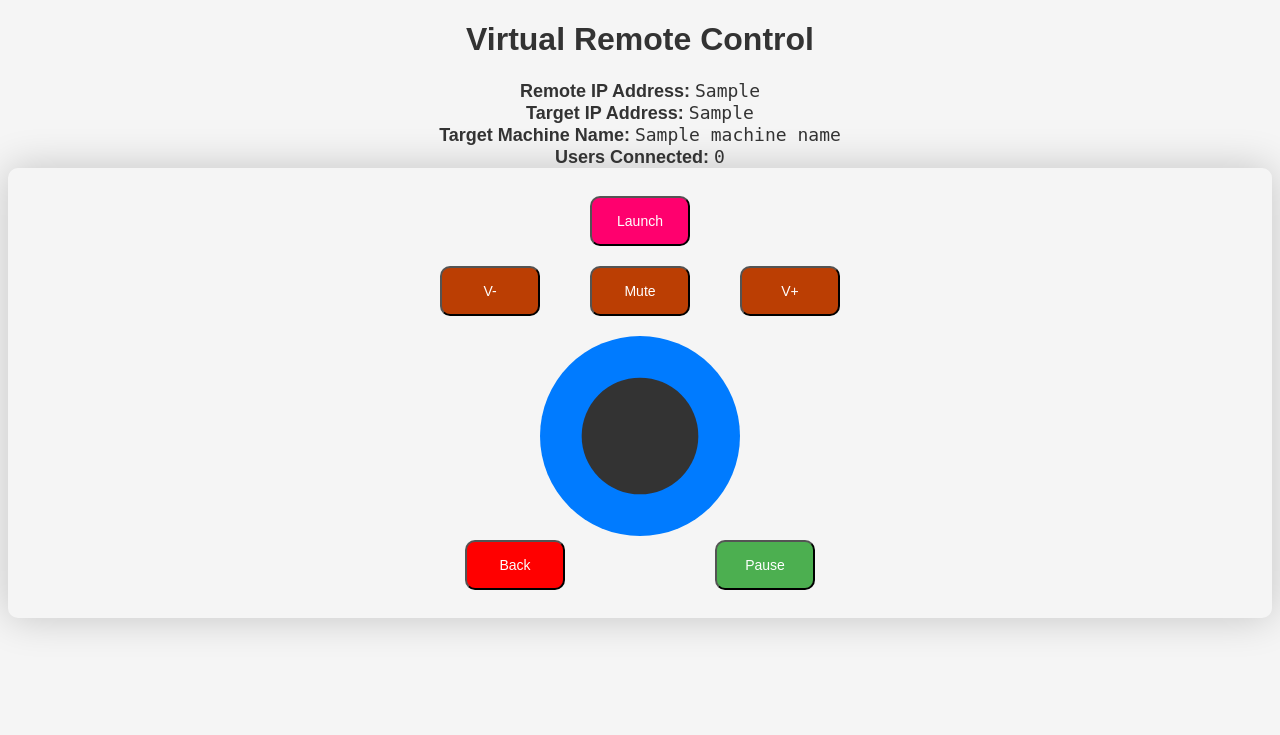
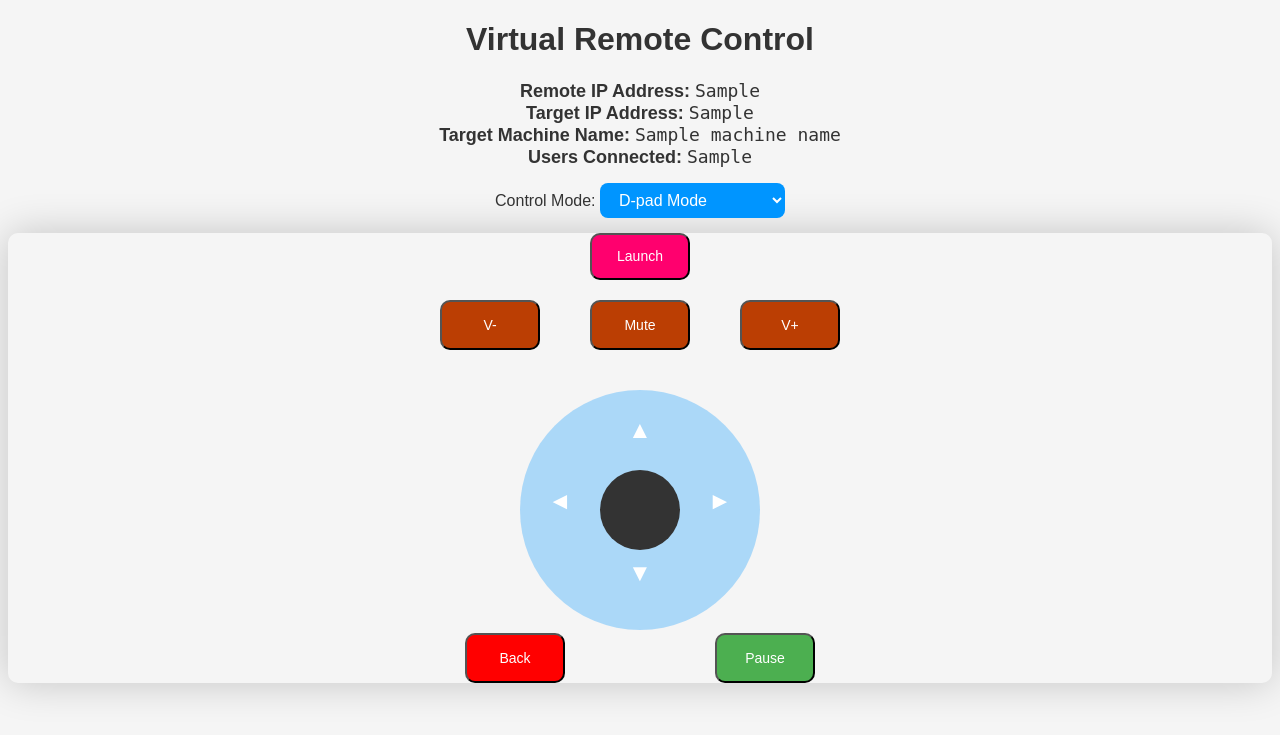
Before and after one commit to ad1107/virtual-remote-control, a Flask app: template templates/index.html in a window 1280 px wide. Shown: the top 735 px of the page. Run offline with Flask 3, Linux system fonts and the light colour scheme; the template is opened without the code that fills it: most values are stand-ins (such as "Sample title", 1, 10 or a date in 2020); parts of the project's set-up code (start-up, migrations or seed data) failed here and were passed over.

Commit message:
complete rewrite. with new modes, requirements, new build file,...

```diff
--- a/main.py
+++ b/main.py
@@ -1,29 +1,48 @@
-import argparse  # Flag support
-import logging  # Disable logs
-import socket  # Web support
-import sys  # Supress output
-import webbrowser  # Launch YouTube TV
+import argparse
+import logging
+import socket
+import sys
+import webbrowser
+import pyautogui
+from colorama import init, Fore, Style, Back
+from flask import Flask, render_template, request, jsonify
+import time
 
-import pyautogui  # Control system
-from colorama import init, Fore, Style, Back  # Text color support
-from flask import Flask, render_template, request, jsonify  # Web support
-
-# Initialize colorama (only required once)
 init(autoreset=True)
 
 print(Fore.WHITE + Style.BRIGHT + Back.BLUE + "Virtual Remote Control" + Style.RESET_ALL)
 print(Fore.CYAN + "Press Ctrl-C at any time to stop the program." + Style.RESET_ALL)
 
-# Define and parse command-line arguments
 parser = argparse.ArgumentParser(description="Virtual Remote Control")
 parser.add_argument("--track", action="store_true", help="Enable tracking mode")
 parser.add_argument("--ip", action="store_true", help="Enable IP Viewing mode")
 args = parser.parse_args()
 
-# Disable unnecessary logs
 log = logging.getLogger('werkzeug')
 log.setLevel(logging.ERROR)
 
+# --- Improved User Counting Logic ---
+USER_TIMEOUT_SECONDS = 5 * 60  # e.g., 5 minutes for a user to be considered active
+
+# The global 'connected' dictionary will store IP addresses and their last seen timestamp.
+# The global 'connected_users' will store the count of currently active users.
+# These are initialized later, before the Flask app routes.
+
+def _update_and_get_active_users_count():
+    global connected, connected_users
+    current_time = time.time()
+
+    # Filter out timed-out users
+    active_clients_now = {
+        ip: last_seen
+        for ip, last_seen in connected.items()
+        if (current_time - last_seen) < USER_TIMEOUT_SECONDS
+    }
+
+    connected = active_clients_now  # Update the global 'connected' dictionary
+    connected_users = len(connected)  # Update the global 'connected_users' count
+    return connected_users
+# --- End of Improved User Counting Logic ---
 
 def check_internet():
     try:
@@ -45,50 +64,64 @@
         return None
 
 
-# No Internet connection
 if not check_internet():
     print(Fore.RED + "An error has occurred. Please check your Internet connection." + Style.RESET_ALL)
     input(Fore.YELLOW + "Press any key to exit..." + Style.RESET_ALL)
     sys.exit(1)
 
-# Call the function to get the local IP address
 local_ip = get_local_ip()
-
-# Check if local IP is available
 if local_ip is None:
     print(Fore.RED + "An error has occurred. Local IP address not found" + Style.RESET_ALL)
     input(Fore.YELLOW + "Press any key to exit..." + Style.RESET_ALL)
     sys.exit(1)
 
-# Initialize web app
-app = Flask(__name__)
+app = Flask(__name__, static_url_path='', static_folder='templates')
 
-# Dictionary to track connected users by IP address
-connected = {}
-
-# Count connected users so far (not active users)
-connected_users = 0
+connected = {}  # Stores {'ip_address': last_seen_timestamp}
+connected_users = 0 # Stores the count of active users
 
 
 @app.route('/')
 def home():
-    return render_template('index.html', remote_ip=request.remote_addr, local_ip=local_ip,
-                           connected_users=connected_users, machine_name=socket.gethostname())
+    global connected # To update client's last_seen time
+    # connected_users is updated by _update_and_get_active_users_count
+
+    client_ip = request.remote_addr
+    current_time = time.time()
+
+    # Determine if this client was previously active (for logging purposes)
+    was_previously_active = False
+    if client_ip in connected:
+        if (current_time - connected[client_ip]) < USER_TIMEOUT_SECONDS:
+            was_previously_active = True
+
+    # Record this client's access time
+    connected[client_ip] = current_time
+
+    current_active_users_count = _update_and_get_active_users_count()
+
+    if args.ip:
+        if not was_previously_active: # Log if new or re-activated after timeout
+            print(Fore.GREEN + f"Client connected/re-activated: {client_ip}" + Style.RESET_ALL)
+        print(Fore.BLUE + f"Total active users: {current_active_users_count}" + Style.RESET_ALL)
+        # For debugging, you can print all active IPs:
+        # print(Fore.MAGENTA + f"Active IPs: {list(connected.keys())}" + Style.RESET_ALL)
+
+    return render_template('index.html', remote_ip=client_ip, local_ip=local_ip,
+                           connected_users=current_active_users_count, machine_name=socket.gethostname())
 
 
 @app.route('/get_connected_users')
 def get_connected_users():
-    # Replace this with the actual logic to calculate connected_users
-    return jsonify(connected_users=connected_users)
+    # Ensure the count is up-to-date by cleaning up timed-out users
+    current_active_users_count = _update_and_get_active_users_count()
+    return jsonify(connected_users=current_active_users_count)
 
 
-# Define a route to receive AJAX requests from the virtual d-pad on the phone
 @app.route('/control', methods=['POST'])
 def control():
-    # Get the direction sent from the phone
     direction = request.form['direction']
 
-    # Map the direction to corresponding arrow keys
     arrow_keys = {
         'up': 'up',
         'down': 'down',
@@ -103,17 +136,15 @@
         'launch': ''
     }
 
-    # Press the corresponding arrow key
     global connected_users
     if direction in arrow_keys:
         if direction == 'launch':
-            webbrowser.open("https://youtube.com/tv")  # Launch the website.
+            webbrowser.open("https://youtube.com/tv")
         else:
             pyautogui.press(arrow_keys[direction])
 
             remote_ip = request.remote_addr
 
-            # Check if the user is connected and print the message accordingly
             if args.ip:
                 if remote_ip not in connected:
                     print(f"IP: {remote_ip} has connected")
--- /dev/null
+++ b/requirements.txt
@@ -0,0 +1,4 @@
+Flask==2.3.3
+Werkzeug==2.3.7
+pyautogui==0.9.53
+colorama==0.4.4
--- a/templates/index.html
+++ b/templates/index.html
@@ -4,234 +4,88 @@
     <meta charset="UTF-8">
     <meta name="viewport" content="width=device-width, initial-scale=1.0, maximum-scale=1.0, user-scalable=no">
     <title>Virtual Remote Control</title>
-    <style>
-        .stop-scrolling {
-            height: 100%;
-            overflow: hidden;
-        }
-
-        /* avoid double tap zooming */
-        * {
-            touch-action: manipulation;
-        }
-
-        /* Global button scaling variables */
-        :root {
-            --button-size: 60px; /* Adjust the button size here */
-            --container-height: 450px; /* Adjust the container height here */
-            --dark-mode-bg: #595959; /* Dark mode background color */
-            --dark-mode-text: #fff; /* Dark mode text color */
-            --light-mode-bg: #f5f5f5; /* Light mode background color */
-            --light-mode-text: #333; /* Light mode text color */
-        }
-
-        /* Dark mode styles */
-        @media (prefers-color-scheme: dark) {
-            body {
-                background-color: var(--dark-mode-bg);
-                color: var(--dark-mode-text);
-            }
-        }
-
-        /* Light mode styles */
-        @media (prefers-color-scheme: light) {
-            body {
-                background-color: var(--light-mode-bg);
-                color: var(--light-mode-text);
-            }
-        }
-
-        /* Use Century Gothic font */
-        body {
-            font-family: 'Century Gothic', sans-serif;
-        }
-
-        /* Style the D-Pad container */
-        .dpad {
-            display: flex;
-            align-items: center;
-            justify-content: center;
-            flex-direction: column; /* Vertically align buttons */
-            height: var(--container-height); /* Use the global variable for container height */
-            border-radius: 10px; /* Rounded corners for the container */
-            box-shadow: 0px 0px 40px rgba(0, 0, 0, 0.2); /* Shadow effect */
-        }
-
-        /* Style the center button */
-        .center-button img {
-            width: var(--button-size); /* Use the global variable for button size */
-            height: var(--button-size); /* Use the global variable for button size */
-        }
-
-        /* Style the additional buttons container */
-        .additional-buttons {
-            display: flex;
-            align-items: center;
-            justify-content: center; /* Horizontally and vertically align buttons to the center */
-            width: 100%; /* Ensure the buttons span the container width */
-        }
-
-        /* Style the back button */
-        .back-button {
-            width: 100px; /* Adjust the button size */
-            height: 50px; /* Adjust the button size */
-            margin-right: 150px; /* Back and Pause buttons split apart size */
-            border-radius: 10px; /* Make the button circular */
-            background-color: #ff0000; /* Red background color */
-            color: #fff; /* White text color */
-            font-size: 14px; /* Adjust the font size */
-            cursor: pointer; /* Show pointer cursor on hover */
-        }
-
-        /* Style the Play/Pause button */
-        .play-pause-button {
-            width: 100px; /* Adjust the button size */
-            height: 50px; /* Adjust the button size */
-            border-radius: 10px; /* Make the button circular */
-            background-color: #4caf50; /* Green background color */
-            color: #fff; /* White text color */
-            font-size: 14px; /* Adjust the font size */
-            cursor: pointer; /* Show pointer cursor on hover */
-        }
-
-        /* Style the volume buttons */
-        .volume-buttons {
-            display: flex;
-            justify-content: center; /* Horizontally center buttons */
-            align-items: center; /* Vertically center buttons */
-            width: 80%;
-            padding: 20px 0; /* Add padding to separate them from the D-Pad */
-            margin-left: 50px; /* Shift to the left */
-        }
-
-
-        /* Style the volume button */
-        .volume-button {
-            width: 100px; /* Adjust the button size */
-            height: 50px; /* Adjust the button size */
-            margin-right: 50px; /* Adjust the margin between the buttons */
-            border-radius: 10px; /* Make the button circular */
-            background-color: #bb3e03; /* Blue background color */
-            color: #fff; /* White text color */
-            font-size: 14px; /* Adjust the font size */
-            cursor: pointer; /* Show pointer cursor on hover */
-        }
-
-        /* Style the launch button */
-        .launch-button {
-            width: 100px; /* Adjust the button size */
-            height: 50px; /* Adjust the button size */
-            border-radius: 10px; /* Rounded corners */
-            background-color: #ff006e; /* Blue background color */
-            color: #fff; /* White text color */
-            font-size: 14px; /* Adjust the font size */
-            cursor: pointer; /* Show pointer cursor on hover */
-
-        }
-
-        /* Style the IP address display */
-        .ip-address {
-            text-align: center;
-            font-size: 18px;
-            margin-top: 20px;
-        }
-    </style>
+    <link rel="stylesheet" href="style.css">
 </head>
 <body class="stop-scrolling">
     <h1 style="text-align: center;">Virtual Remote Control</h1>
 
-<!-- Display the IP address and button press on the page -->
     <div class="ip-address" id="ip-address">
-    <strong>Remote IP Address:</strong> <code
-        style="font-family: 'Jetbrains Mono', monospace;">{{ remote_ip }}</code><br>
-    <strong>Target IP Address:</strong> <code
-        style="font-family: 'Jetbrains Mono' , monospace;">{{ local_ip }}</code><br>
-    <strong>Target Machine Name:</strong> <code
-        style="font-family: 'Jetbrains Mono' , monospace;">{{ machine_name }}</code><br>
-    <strong>Users Connected: </strong><code id="connected-users"
-                                            style="font-family: 'Jetbrains Mono', monospace;">{{ connected_users }}</code>
+        <strong>Remote IP Address:</strong>
+        <code style="font-family: 'Jetbrains Mono', monospace;">{{ remote_ip }}</code><br>
+        <strong>Target IP Address:</strong>
+        <code style="font-family: 'Jetbrains Mono', monospace;">{{ local_ip }}</code><br>
+        <strong>Target Machine Name:</strong>
+        <code style="font-family: 'Jetbrains Mono', monospace;">{{ machine_name }}</code><br>
+        <strong>Users Connected: </strong>
+        <code id="connected-users" style="font-family: 'Jetbrains Mono', monospace;">{{ connected_users }}</code>
     </div>
 
-<!-- D-Pad container -->
+    <!-- Mode selector dropdown -->
+    <div class="mode-selector">
+        <label for="control-mode">Control Mode: </label>
+        <select id="control-mode" onchange="switchMode(this.value)">
+            <option value="dpad" selected>D-pad Mode</option>
+            <option value="presentation">Presentation Mode</option>
+        </select>
+    </div>
+
     <div class="dpad">
-
-    <!-- Launch button -->
         <button class="launch-button" onclick="sendDirection('launch')">Launch</button>
-    <!-- Volume buttons container at the top -->
         <div class="volume-buttons">
-        <!-- Volume Down button -->
             <button class="volume-button" onclick="sendDirection('volume-down')">V-</button>
-        <!-- Mute button -->
             <button class="volume-button" onclick="sendDirection('mute')">Mute</button>
-        <!-- Volume Up button -->
             <button class="volume-button" onclick="sendDirection('volume-up')">V+</button>
         </div>
 
+        <div class="d-pad-container">
+            <button class="d-pad-button up" onclick="sendDirection('up')">▲</button>
+            <button class="d-pad-button left" onclick="sendDirection('left')">◄</button>
+            <button class="d-pad-button center" onclick="sendDirection('center')"></button>
+            <button class="d-pad-button right" onclick="sendDirection('right')">►</button>
+            <button class="d-pad-button down" onclick="sendDirection('down')">▼</button>
 
-    <!-- Center button (image) -->
-    <div class="center-button" id="center-button">
-        <svg xmlns="http://www.w3.org/2000/svg" width="200" height="200" viewBox="0 0 120 120">
-            <!-- Outer circle -->
-            <circle cx="60" cy="60" r="60" fill="#007bff"></circle>
-
-            <!-- Inner circle -->
-            <circle cx="60" cy="60" r="35" fill="#333"></circle>
+            <!-- Updated SVG with brighter color -->
+            <div class="circular-pad">
+                <svg xmlns="http://www.w3.org/2000/svg" viewBox="0 0 240 240" width="240" height="240">
+                    <circle cx="120" cy="120" r="120" fill="#0095ff" opacity="0.3"/>
+                    <circle cx="120" cy="120" r="40" fill="#333"/>
                 </svg>
             </div>
+        </div>
 
-    <!-- Additional buttons container -->
         <div class="additional-buttons">
-        <!-- Back button -->
             <button class="back-button" onclick="sendDirection('back')">Back</button>
-
-        <!-- Play/Pause button -->
             <button class="play-pause-button" onclick="sendDirection('play-pause')">Pause</button>
         </div>
     </div>
 
     <script>
-    // Linking the center button size
         const centerButtonSize = parseInt(getComputedStyle(document.documentElement).getPropertyValue('--button-size'));
+        const centerButton = document.getElementById('center-button');
 
-    // JavaScript code to handle virtual d-pad interactions
-    // Use AJAX to send the selected direction to the server
-    const centerButton = document.getElementById('center-button');
         centerButton.addEventListener('click', function (event) {
             const svg = this.querySelector('svg');
             const svgRect = svg.getBoundingClientRect();
             const clickX = event.clientX - svgRect.left;
             const clickY = event.clientY - svgRect.top;
 
-        // Calculate the position relative to the center
             const centerX = svgRect.width / 2;
             const centerY = svgRect.height / 2;
             const offsetX = clickX - centerX;
             const offsetY = clickY - centerY;
 
-        // Calculate the distance from the center
             const distanceFromCenter = Math.sqrt(offsetX * offsetX + offsetY * offsetY);
 
-        // Determine the direction based on the distance
             let direction = 'center';
 
-        // Automatic center padding
             if (distanceFromCenter > centerButtonSize) {
                 if (Math.abs(offsetX) > Math.abs(offsetY)) {
-                if (offsetX > 0) {
-                    direction = 'right';
+                    direction = offsetX > 0 ? 'right' : 'left';
                 } else {
-                    direction = 'left';
-                }
-            } else {
-                if (offsetY > 0) {
-                    direction = 'down';
-                } else {
-                    direction = 'up';
-                }
+                    direction = offsetY > 0 ? 'down' : 'up';
                 }
             }
 
-        // Send the direction to the server
             sendDirection(direction);
         });
 
@@ -239,7 +93,6 @@
             fetch('/get_connected_users')
                 .then(response => response.json())
                 .then(data => {
-                // Update the HTML element with the new value
                     document.getElementById('connected-users').textContent = data.connected_users;
                 })
                 .catch(error => {
@@ -247,7 +100,6 @@
                 });
         }
 
-    // Update number of connected users
         updateConnectedUsers();
         setInterval(updateConnectedUsers, 500);
 
@@ -261,6 +113,40 @@
             });
         }
 
+        // Mode switching function - completely replace content instead of morphing
+        function switchMode(mode) {
+            const dpadContainer = document.querySelector('.dpad');
+            const modeSelector = document.querySelector('.mode-selector');
+
+            if (mode === 'presentation') {
+                // Save the original buttons for later restoring
+                if (!dpadContainer.getAttribute('data-original')) {
+                    dpadContainer.setAttribute('data-original', dpadContainer.innerHTML);
+                }
+
+                // Replace with presentation mode UI - only 3 buttons
+                dpadContainer.innerHTML = `
+                    <div class="presentation-controls">
+                        <button class="presentation-button left" onclick="sendDirection('left')">◄ Previous</button>
+                        <button class="presentation-button center" onclick="sendDirection('center')">OK</button>
+                        <button class="presentation-button right" onclick="sendDirection('right')">Next ►</button>
+                    </div>
+                `;
+            } else {
+                // Restore original d-pad mode content
+                if (dpadContainer.getAttribute('data-original')) {
+                    dpadContainer.innerHTML = dpadContainer.getAttribute('data-original');
+                }
+            }
+        }
+
+        // Initialize with d-pad mode by default
+        document.addEventListener('DOMContentLoaded', function() {
+            const dropdown = document.getElementById('control-mode');
+            if (dropdown) {
+                switchMode(dropdown.value);
+            }
+        });
     </script>
 </body>
 </html>
--- /dev/null
+++ b/templates/style.css
@@ -0,0 +1,309 @@
+:root {
+    --button-size: 60px;
+    --container-height: 450px;
+    --dark-mode-bg: #595959;
+    --dark-mode-text: #fff;
+    --light-mode-bg: #f5f5f5;
+    --light-mode-text: #333;
+}
+
+.stop-scrolling {
+    height: 100%;
+    overflow: hidden;
+}
+
+* {
+    touch-action: manipulation;
+}
+
+@media (prefers-color-scheme: dark) {
+    body {
+        background-color: var(--dark-mode-bg);
+        color: var(--dark-mode-text);
+    }
+}
+
+@media (prefers-color-scheme: light) {
+    body {
+        background-color: var(--light-mode-bg);
+        color: var(--light-mode-text);
+    }
+}
+
+body {
+    font-family: 'Century Gothic', sans-serif;
+}
+
+.dpad {
+    display: flex;
+    align-items: center;
+    justify-content: center;
+    flex-direction: column;
+    height: var(--container-height);
+    border-radius: 10px;
+    box-shadow: 0px 0px 40px rgba(0, 0, 0, 0.2);
+}
+
+.center-button img {
+    width: var(--button-size);
+    height: var(--button-size);
+}
+
+.additional-buttons {
+    display: flex;
+    align-items: center;
+    justify-content: center;
+    width: 100%;
+}
+
+.back-button {
+    width: 100px;
+    height: 50px;
+    margin-right: 150px;
+    border-radius: 10px;
+    background-color: #ff0000;
+    color: #fff;
+    font-size: 14px;
+    cursor: pointer;
+}
+
+.play-pause-button {
+    width: 100px;
+    height: 50px;
+    border-radius: 10px;
+    background-color: #4caf50;
+    color: #fff;
+    font-size: 14px;
+    cursor: pointer;
+}
+
+.volume-buttons {
+    display: flex;
+    justify-content: center;
+    align-items: center;
+    width: 80%;
+    padding: 20px 0;
+    margin-left: 50px;
+}
+
+.volume-button {
+    width: 100px;
+    height: 50px;
+    margin-right: 50px;
+    border-radius: 10px;
+    background-color: #bb3e03;
+    color: #fff;
+    font-size: 14px;
+    cursor: pointer;
+}
+
+.launch-button {
+    width: 100px;
+    height: 50px;
+    border-radius: 10px;
+    background-color: #ff006e;
+    color: #fff;
+    font-size: 14px;
+    cursor: pointer;
+}
+
+.ip-address {
+    text-align: center;
+    font-size: 18px;
+    margin-top: 20px;
+}
+
+.d-pad-container {
+    position: relative;
+    width: 240px;
+    height: 240px;
+    margin: 20px auto;
+}
+
+.circular-pad {
+    position: absolute;
+    top: 0;
+    left: 0;
+    width: 100%;
+    height: 100%;
+    pointer-events: none; /* This prevents the SVG from capturing clicks */
+    z-index: 1;
+}
+
+.d-pad-button {
+    position: absolute;
+    width: 80px;
+    height: 80px;
+    background-color: transparent;
+    color: white;
+    border: none;
+    font-size: 24px;
+    display: flex;
+    align-items: center;
+    justify-content: center;
+    cursor: pointer;
+    transition: all 0.2s ease;
+    z-index: 2;
+}
+
+.d-pad-button:active {
+    opacity: 0.7;
+    transform: scale(0.95);
+}
+
+.d-pad-button.up {
+    top: 0;
+    left: 50%;
+    transform: translateX(-50%);
+}
+
+.d-pad-button.down {
+    bottom: 0;
+    left: 50%;
+    transform: translateX(-50%);
+}
+
+.d-pad-button.left {
+    top: 50%;
+    left: 0;
+    transform: translateY(-50%);
+}
+
+.d-pad-button.right {
+    top: 50%;
+    right: 0;
+    transform: translateY(-50%);
+}
+
+.d-pad-button.center {
+    top: 50%;
+    left: 50%;
+    transform: translate(-50%, -50%);
+    font-size: 16px;
+    font-weight: bold;
+}
+
+/* Remove the :before pseudo-element as we're using an actual SVG now */
+.d-pad-container:before {
+    display: none;
+}
+
+/* Mode selector dropdown */
+.mode-selector {
+    text-align: center;
+    margin: 15px 0;
+}
+
+.mode-selector select {
+    padding: 8px 15px;
+    border-radius: 8px;
+    font-family: 'Century Gothic', sans-serif;
+    font-size: 16px;
+    background-color: #0095ff;
+    color: white;
+    border: none;
+    cursor: pointer;
+}
+
+.mode-selector select:focus {
+    outline: none;
+    box-shadow: 0 0 0 2px rgba(0, 149, 255, 0.5);
+}
+
+/* Presentation mode specific styles */
+.presentation-controls {
+    display: flex;
+    justify-content: center;
+    align-items: center;
+    gap: 20px;
+    margin: 40px 0;
+    width: 100%;
+}
+
+.presentation-button {
+    width: 120px;
+    height: 60px;
+    border-radius: 10px;
+    color: #fff;
+    font-size: 16px;
+    cursor: pointer;
+    border: none;
+    display: flex;
+    align-items: center;
+    justify-content: center;
+    transition: all 0.2s ease;
+}
+
+.presentation-button:active {
+    transform: scale(0.95);
+    opacity: 0.8;
+}
+
+.presentation-button.left {
+    background-color: #0095ff;
+}
+
+.presentation-button.center {
+    background-color: #333;
+    font-weight: bold;
+}
+
+.presentation-button.right {
+    background-color: #0095ff;
+}
+
+/* Styles for d-pad buttons to cover quadrants */
+.dpad-mode .d-pad-button.up {
+    top: 0;
+    left: 60px;
+    width: 120px;
+    height: 120px;
+    border-top-left-radius: 60px;
+    border-top-right-radius: 60px;
+}
+
+.dpad-mode .d-pad-button.down {
+    bottom: 0;
+    left: 60px;
+    width: 120px;
+    height: 120px;
+    border-bottom-left-radius: 60px;
+    border-bottom-right-radius: 60px;
+}
+
+.dpad-mode .d-pad-button.left {
+    top: 60px;
+    left: 0;
+    width: 120px;
+    height: 120px;
+    border-top-left-radius: 60px;
+    border-bottom-left-radius: 60px;
+}
+
+.dpad-mode .d-pad-button.right {
+    top: 60px;
+    right: 0;
+    width: 120px;
+    height: 120px;
+    border-top-right-radius: 60px;
+    border-bottom-right-radius: 60px;
+}
+
+.dpad-mode .d-pad-button.center {
+    top: 90px;
+    left: 90px;
+    width: 60px;
+    height: 60px;
+    border-radius: 50%;
+}
+
+/* Hover effects */
+.d-pad-button:hover {
+    background-color: rgba(255, 255, 255, 0.1);
+}
+
+.d-pad-button:active {
+    opacity: 0.7;
+    transform: scale(0.95);
+    background-color: rgba(255, 255, 255, 0.2);
+}
```
Also changed, not shown: README.md, 2 other files. Lines whose indentation alone changed are shown as unchanged.
